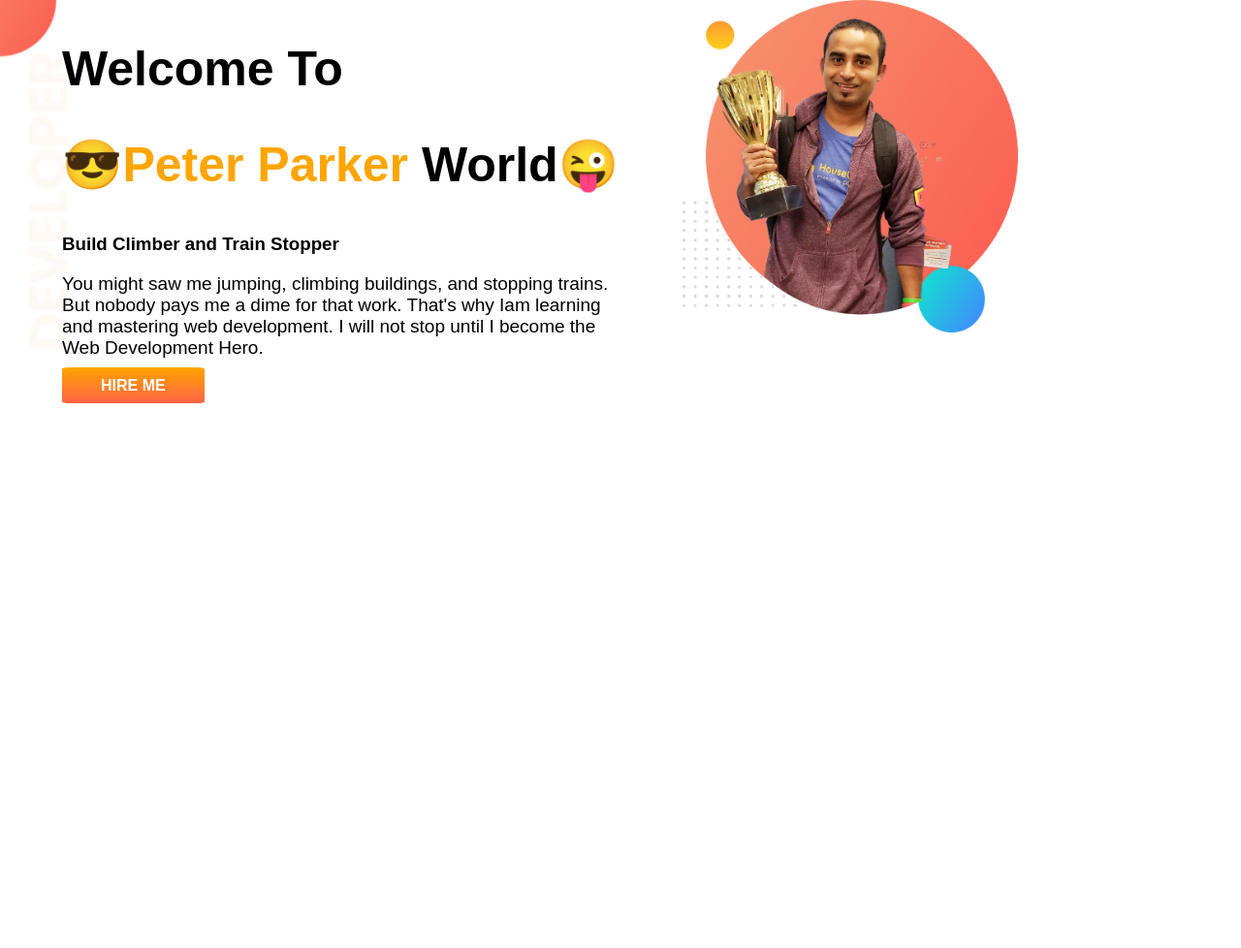
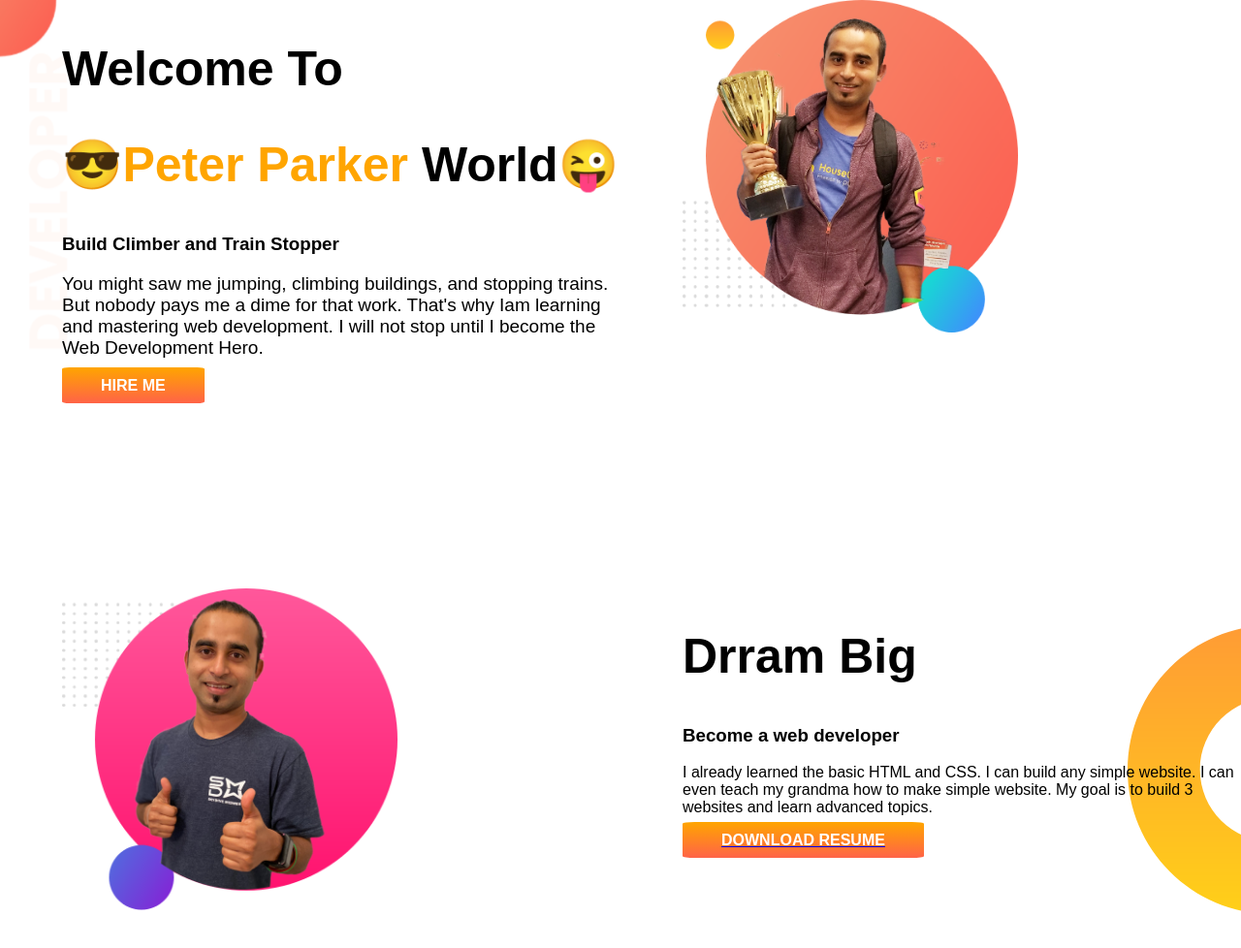
Before and after one commit to Takrim55521/my-first-repo, a plain HTML site: page index.html in a window 1280 px wide. Shown: the whole page at 97% size. Before the commit the page ends 800 px from the top, so only its background shows below. Drawn offline with Linux system fonts and the light colour scheme; a web font is replaced by a local one.

Commit message:
two bannar

```diff
--- a/index.html
+++ b/index.html
@@ -31,6 +31,20 @@
         </div>
         <div class="half-width"><img src="images/jhankar.png" alt=""></div>
     </section>
+    <section class="dream-big">
+        <div class="half-width"><img src="images/jhankar2.png" alt=""></div>
+        <div class="half-width">
+            <h1>Drram Big</h1>
+            <h3>Become a web developer</h3>
+            <p>I already learned the basic HTML and CSS. I can build any simple website. I can even teach my grandma how
+                to make simple website. My goal is to build 3 websites and learn advanced topics.</p>
+            <a target="_blank"
+                href="https://programminghero1.github.io/developer-portfolio/?fbclid=IwAR33rUhyl6SHtTRhd03wu854OfinIReQN5vn1m3TTOqPJCCnscbqv_RvENg"><span
+                    class="link-button">DOWNLOAD
+                    RESUME</span></a>
+        </div>
+
+    </section>
 </body>
 
 </html>
--- a/style.css
+++ b/style.css
@@ -1,11 +1,15 @@
 body{
     font-family: 'Poppins', sans-serif;
     margin: 0%;}
+
 h1{
     font-size: 50px;}
 .color{color: orange;}
 
-section{display: flex;}
+section{display: flex;
+        margin-bottom: 200px;}
+
+
 .half-width{
     width: 50%;
     padding-left: 5%;}
@@ -21,6 +25,9 @@ section{display: flex;}
             color: white;
             font-weight: 700;}
 
+.dream-big{background-image: url(images/dream-bg.png);
+            background-repeat: no-repeat;
+        background-position: bottom right;}
 
 .top-banner{background-image: url(images/top-banner.png);
-            background-repeat: no-repeat;}
+            background-repeat: no-repeat;
```
